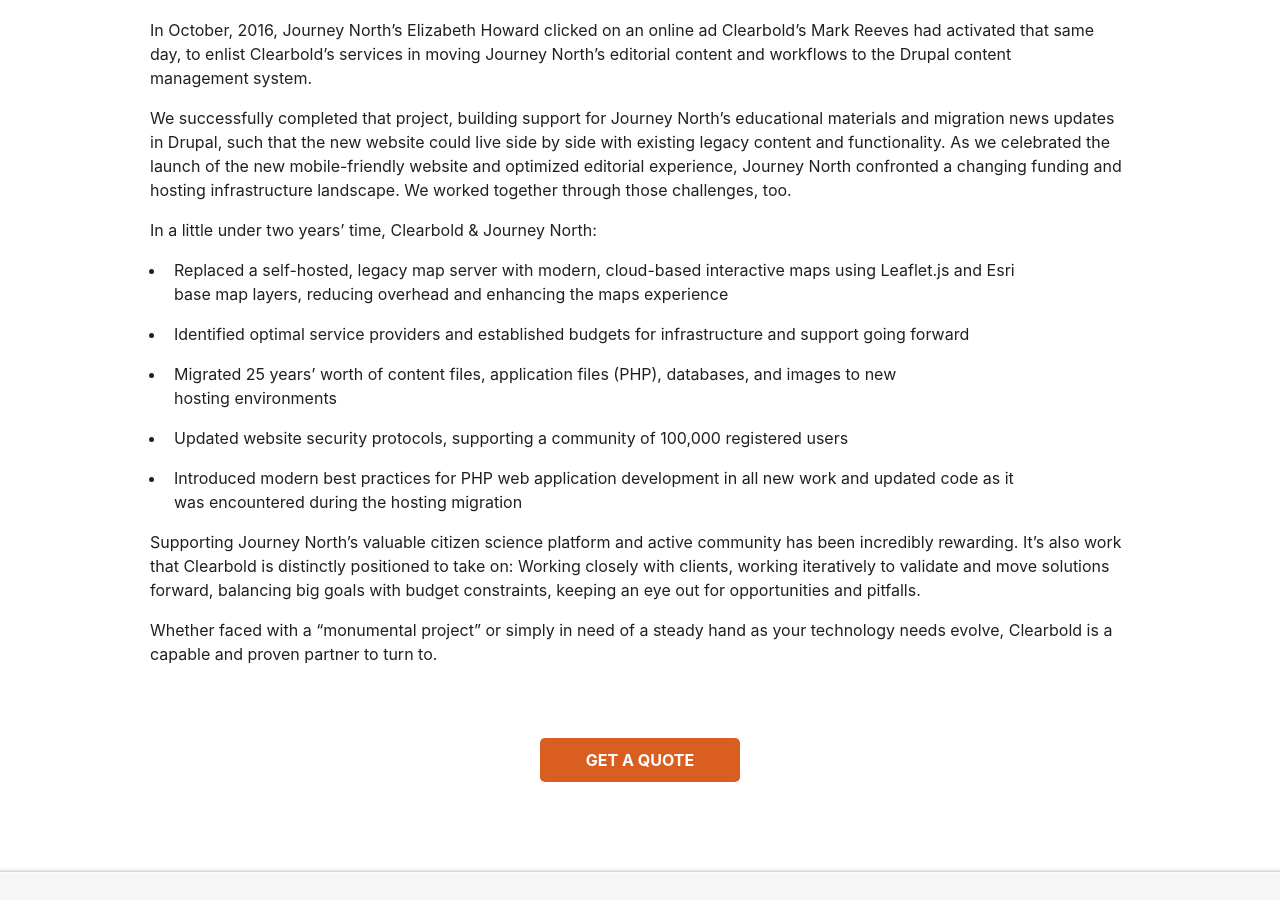
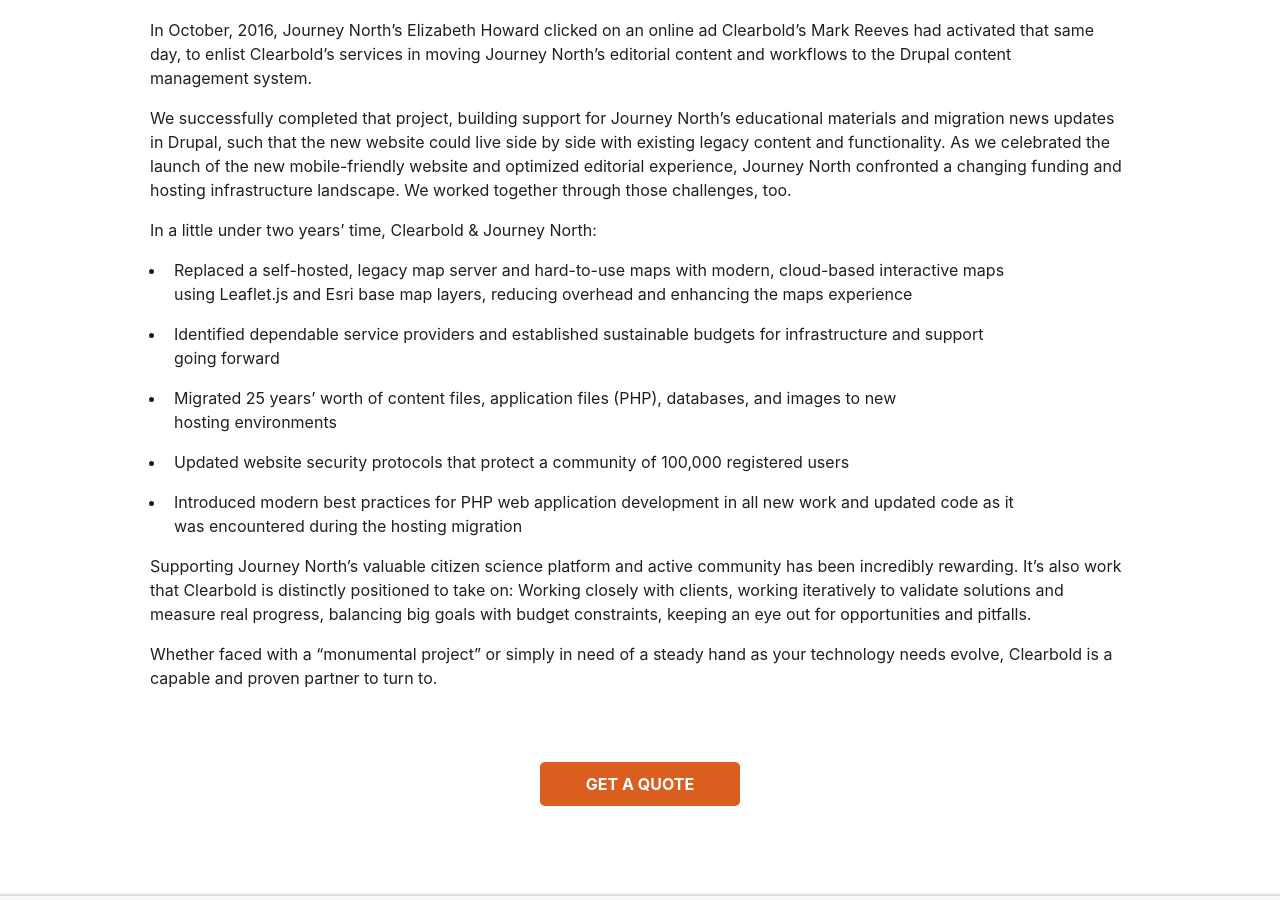
Before and after one commit to clearbold/clearbold.github.io, a Jekyll site: the page built from jn.html, in a window 1280 px wide and 900 px high, scrolled down 2248 px. Built offline with Jekyll 4.4.1, drawn with Linux system fonts in a browser that asks for light colours.

Commit message:
Copy tweaks

```diff
--- a/_layouts/jn.html
+++ b/_layouts/jn.html
@@ -97,13 +97,13 @@
             <p>We successfully completed that project, building support for Journey North&rsquo;s educational materials and migration news updates in Drupal, such that the new website could live side by side with existing legacy content and functionality. As we celebrated the launch of the new mobile-friendly website and optimized editorial experience, Journey North confronted a changing funding and hosting infrastructure landscape. We worked together through those challenges,&nbsp;too.</p>
             <p>In a little under two years&rsquo; time, Clearbold &amp; Journey&nbsp;North:</p>
             <ul>
-                <li>Replaced a self-hosted, legacy map server with modern, cloud-based interactive maps using Leaflet.js and Esri base map layers, reducing overhead and enhancing the maps&nbsp;experience</li>
-                <li>Identified optimal service providers and established budgets for infrastructure and support going&nbsp;forward</li>
+                <li>Replaced a self-hosted, legacy map server and hard-to-use maps with modern, cloud-based interactive maps using Leaflet.js and Esri base map layers, reducing overhead and enhancing the maps&nbsp;experience</li>
+                <li>Identified dependable service providers and established sustainable budgets for infrastructure and support going&nbsp;forward</li>
                 <li>Migrated 25 years&rsquo; worth of content files, application files (PHP), databases, and images to new hosting&nbsp;environments</li>
-                <li>Updated website security protocols, supporting a community of 100,000 registered&nbsp;users</li>
+                <li>Updated website security protocols that protect a community of 100,000 registered&nbsp;users</li>
                 <li>Introduced modern best practices for PHP web application development in all new work and updated code as it was encountered during the hosting&nbsp;migration</li>
             </ul>
-            <p>Supporting Journey North&rsquo;s valuable citizen science platform and active community has been incredibly rewarding. It&rsquo;s also work that Clearbold is distinctly positioned to take on: Working closely with clients, working iteratively to validate and move solutions forward, balancing big goals with budget constraints, keeping an eye out for opportunities and&nbsp;pitfalls.</p>
+            <p>Supporting Journey North&rsquo;s valuable citizen science platform and active community has been incredibly rewarding. It&rsquo;s also work that Clearbold is distinctly positioned to take on: Working closely with clients, working iteratively to validate solutions and measure real progress, balancing big goals with budget constraints, keeping an eye out for opportunities and&nbsp;pitfalls.</p>
             <p>Whether faced with a &ldquo;monumental project&rdquo; or simply in need of a steady hand as your technology needs evolve, Clearbold is a capable and proven partner to turn&nbsp;to.{% if page.campaign == 'fpf' %} As a Front Porch Forum member, you know the value of connecting with businesses in your community. Connect with Clearbold today.{% endif %}</p>
             <a class="button" href="https://clearbold.wufoo.com/forms/lets-work-together/">Get a Quote</a>
             {% if page.campaign == 'fpf' %}<div class="email-signup"><a href="https://mailtools.clearbold.com/h/r/9B7D0A93A00D76342540EF23F30FEDED">or sign up for email updates</a></div>{% endif %}
```
